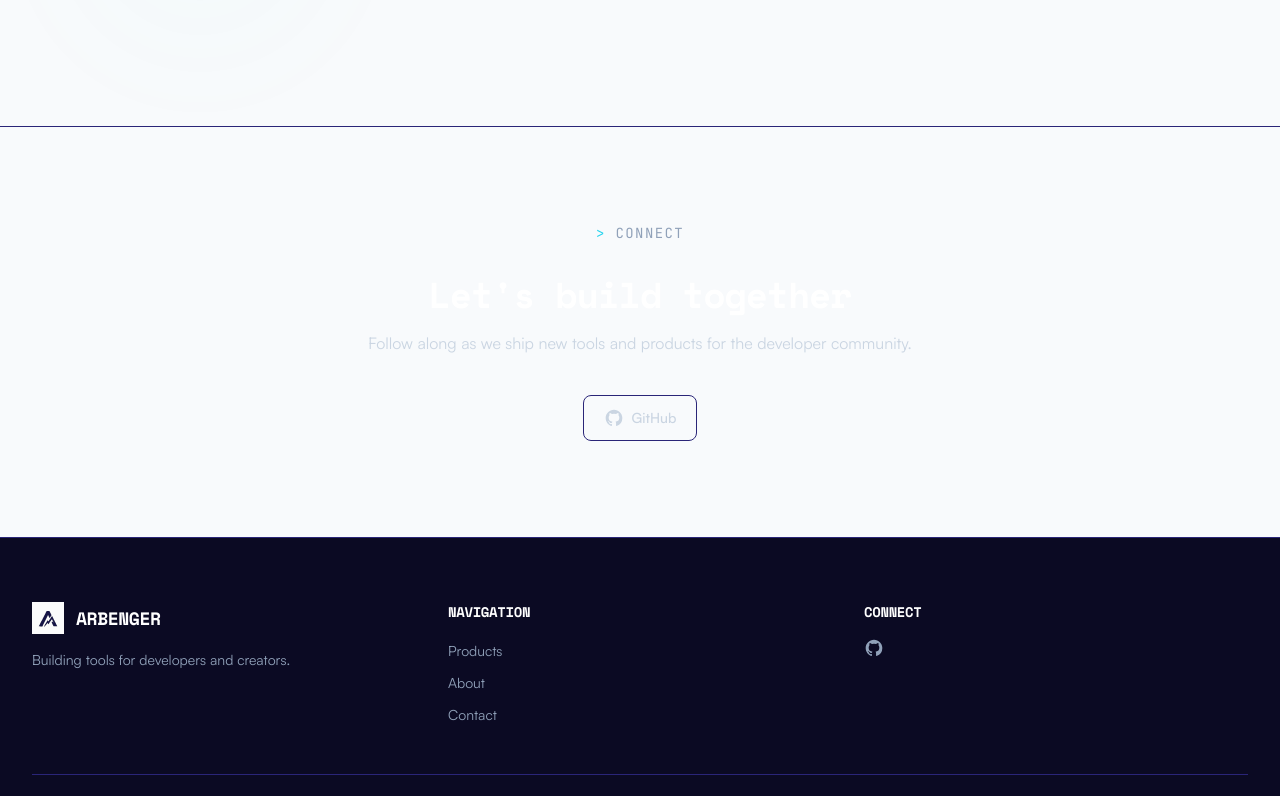
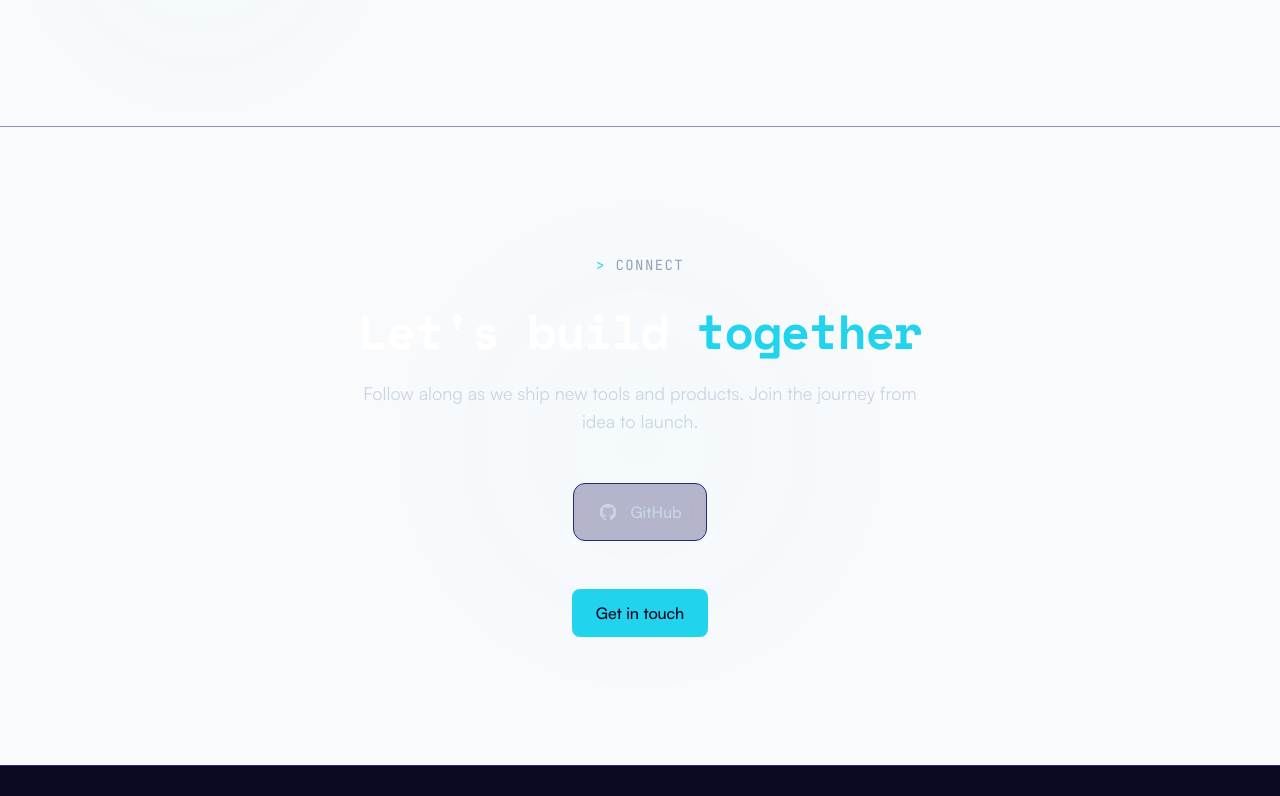
Before and after one commit to ArbenApura/arbenger, a SvelteKit app: page / in a window 1280 px wide. Shown: the part 2664-3460 px from the top of the page. Built offline with nearby package versions, Linux system fonts and the light colour scheme.

Commit message:
feat: add scroll-reveal animations to all pages

```diff
--- a/src/routes/+page.svelte
+++ b/src/routes/+page.svelte
@@ -1,6 +1,7 @@
 <script lang="ts">
 	// IMPORTED MODULES
 	import { socialLinks } from '$lib/data/navigation';
+	import { reveal } from '$lib/actions/reveal';
 
 	// IMPORTED COMPONENTS
 	import MetaTags from '$lib/components/seo/MetaTags.svelte';
@@ -9,10 +10,10 @@
 	import ProductCategories from '$lib/components/home/ProductCategories.svelte';
 	import AboutTeaser from '$lib/components/home/AboutTeaser.svelte';
 	import SectionLabel from '$lib/components/ui/SectionLabel.svelte';
+	import Button from '$lib/components/ui/Button.svelte';
 
 	// -- CONSTANTS -- //
 
-	// BRAND ICONS NOT AVAILABLE IN LUCIDE V1+; INLINE SVG PATHS USED INSTEAD
 	const SOCIAL_ICONS: Record<string, string> = {
 		github: 'M12 2C6.477 2 2 6.484 2 12.017c0 4.425 2.865 8.18 6.839 9.504.5.092.682-.217.682-.483 0-.237-.008-.868-.013-1.703-2.782.605-3.369-1.343-3.369-1.343-.454-1.158-1.11-1.466-1.11-1.466-.908-.62.069-.608.069-.608 1.003.07 1.531 1.032 1.531 1.032.892 1.53 2.341 1.088 2.91.832.092-.647.35-1.088.636-1.338-2.22-.253-4.555-1.113-4.555-4.951 0-1.093.39-1.988 1.029-2.688-.103-.253-.446-1.272.098-2.65 0 0 .84-.27 2.75 1.026A9.564 9.564 0 0 1 12 6.844a9.59 9.59 0 0 1 2.504.337c1.909-1.296 2.747-1.027 2.747-1.027.546 1.379.202 2.398.1 2.651.64.7 1.028 1.595 1.028 2.688 0 3.848-2.339 4.695-4.566 4.943.359.309.678.92.678 1.855 0 1.338-.012 2.419-.012 2.747 0 .268.18.58.688.482A10.02 10.02 0 0 0 22 12.017C22 6.484 17.522 2 12 2z',
 		twitter:
@@ -43,37 +44,66 @@
 	}}
 />
 
+<!-- HERO -->
 <Hero />
+
+<!-- PRODUCT CATEGORIES -->
 <ProductCategories />
+
+<!-- ABOUT TEASER -->
 <AboutTeaser />
 
 <!-- CONNECT SECTION -->
-<section class="relative border-t border-[#2A2578] py-24">
+<section class="relative overflow-hidden border-t border-[#2A2578]/50 py-32">
+	<!-- BACKGROUND ACCENT -->
+	<div
+		class="pointer-events-none absolute top-1/2 left-1/2 h-150 w-150 -translate-x-1/2 -translate-y-1/2 rounded-full opacity-10 blur-3xl"
+		style="background: radial-gradient(circle, rgba(34, 211, 238, 0.2) 0%, transparent 70%);"
+		aria-hidden="true"
+	></div>
+
 	<div class="mx-auto max-w-7xl px-4 text-center sm:px-6 lg:px-8">
+		<div use:reveal>
 			<SectionLabel label="CONNECT" class="justify-center" />
 
-		<h2 class="font-display text-3xl font-bold tracking-tight text-white md:text-4xl">Let's build together</h2>
+			<h2 class="font-display text-3xl font-bold tracking-tight text-white md:text-5xl">
+				Let's build
+				<span class="text-[#22D3EE]">together</span>
+			</h2>
 
-		<p class="mx-auto mt-4 max-w-xl text-slate-300">
-			Follow along as we ship new tools and products for the developer community.
+			<p class="mx-auto mt-6 max-w-xl text-lg text-slate-300">
+				Follow along as we ship new tools and products. Join the journey from idea to launch.
 			</p>
+		</div>
 
-		<!-- SOCIAL LINKS -->
-		<div class="mt-10 flex items-center justify-center gap-6">
-			{#each socialLinks as social}
+		<!-- SOCIAL LINKS GRID -->
+		<div class="mt-12 flex flex-wrap items-center justify-center gap-4">
+			{#each socialLinks as social, i}
+				<div use:reveal={{ delay: i * 100 }}>
 					<a
 						href={social.url}
 						target="_blank"
 						rel="noopener noreferrer"
-					class="flex items-center gap-2 rounded-lg border border-[#2A2578] px-5 py-3 text-slate-300 transition-all duration-300 hover:border-[#22D3EE]/50 hover:text-[#22D3EE]"
+						class="group flex items-center gap-3 rounded-xl border border-[#2A2578] bg-[#1E1A5E]/30 px-6 py-4 text-slate-300 backdrop-blur-sm transition-all duration-300 hover:-translate-y-0.5 hover:border-[#22D3EE]/30 hover:text-[#22D3EE] hover:shadow-[0_0_30px_rgba(34,211,238,0.08)]"
 						aria-label={social.platform}
 					>
-					<svg class="size-5" viewBox="0 0 24 24" fill="currentColor" xmlns="http://www.w3.org/2000/svg">
+						<svg
+							class="size-5 transition-transform duration-300 group-hover:scale-110"
+							viewBox="0 0 24 24"
+							fill="currentColor"
+							xmlns="http://www.w3.org/2000/svg"
+						>
 							<path d={SOCIAL_ICONS[social.icon]} />
 						</svg>
-					<span class="text-sm font-medium">{social.platform}</span>
+						<span class="font-medium">{social.platform}</span>
 					</a>
+				</div>
 			{/each}
+		</div>
+
+		<!-- CTA -->
+		<div use:reveal={{ delay: 400 }} class="mt-12">
+			<Button href="/contact" variant="primary">Get in touch</Button>
 		</div>
 	</div>
 </section>
--- a/src/routes/about/+page.svelte
+++ b/src/routes/about/+page.svelte
@@ -1,6 +1,7 @@
 <script lang="ts">
 	// IMPORTED MODULES
 	import { socialLinks } from '$lib/data/navigation';
+	import { reveal, revealSlide } from '$lib/actions/reveal';
 
 	// IMPORTED COMPONENTS
 	import MetaTags from '$lib/components/seo/MetaTags.svelte';
@@ -17,6 +18,24 @@
 		linkedin:
 			'M20.447 20.452h-3.554v-5.569c0-1.328-.027-3.037-1.852-3.037-1.853 0-2.136 1.445-2.136 2.939v5.667H9.351V9h3.414v1.561h.046c.477-.9 1.637-1.85 3.37-1.85 3.601 0 4.267 2.37 4.267 5.455v6.286zM5.337 7.433a2.062 2.062 0 0 1-2.063-2.065 2.064 2.064 0 1 1 2.063 2.065zm1.782 13.019H3.555V9h3.564v11.452zM22.225 0H1.771C.792 0 0 .774 0 1.729v20.542C0 23.227.792 24 1.771 24h20.451C23.2 24 24 23.227 24 22.271V1.729C24 .774 23.2 0 22.222 0h.003z',
 	};
+
+	const MISSION_CARDS = [
+		{
+			title: 'Developer First',
+			description:
+				'Every tool is designed with developers in mind. Clean APIs, thoughtful UX, and documentation that actually helps.',
+		},
+		{
+			title: 'Quality Over Quantity',
+			description:
+				'We ship fewer products, but each one is polished and purposeful. No bloat, no unnecessary complexity.',
+		},
+		{
+			title: 'Open & Transparent',
+			description:
+				'We believe in open source and transparent development. Building in public and sharing what we learn along the way.',
+		},
+	];
 </script>
 
 <MetaTags
@@ -27,7 +46,7 @@
 
 <!-- PAGE HERO -->
 <section class="relative pt-32 pb-16">
-	<div class="mx-auto max-w-7xl px-4 sm:px-6 lg:px-8">
+	<div use:reveal class="mx-auto max-w-7xl px-4 sm:px-6 lg:px-8">
 		<SectionLabel label="ABOUT" />
 
 		<h1 class="font-display text-4xl font-bold tracking-tight text-white md:text-5xl">About Arbenger</h1>
@@ -45,7 +64,7 @@
 
 		<div class="grid items-start gap-12 lg:grid-cols-2">
 			<!-- FOUNDER INFO -->
-			<div>
+			<div use:revealSlide={{ direction: 'left' }}>
 				<h2 class="font-display text-3xl font-bold tracking-tight text-white">Arben Apura</h2>
 				<p class="mt-2 font-mono text-sm text-[#22D3EE]">Founder & Developer</p>
 
@@ -62,7 +81,7 @@
 			</div>
 
 			<!-- DECORATIVE TERMINAL CARD -->
-			<div class="rounded-xl border border-[#2A2578] bg-[#1E1A5E] p-6">
+			<div use:revealSlide={{ direction: 'right' }} class="rounded-xl border border-[#2A2578] bg-[#1E1A5E] p-6">
 				<div class="flex items-center gap-2">
 					<div class="h-3 w-3 rounded-full bg-red-500/50"></div>
 					<div class="h-3 w-3 rounded-full bg-yellow-500/50"></div>
@@ -90,44 +109,28 @@
 <!-- MISSION SECTION -->
 <section class="relative border-t border-[#2A2578] py-16">
 	<div class="mx-auto max-w-7xl px-4 sm:px-6 lg:px-8">
-		<SectionLabel label="MISSION" />
+		<div use:reveal>
+			<SectionLabel label="MISSION" />
 
-		<h2 class="font-display text-3xl font-bold tracking-tight text-white">Why we build</h2>
+			<h2 class="font-display text-3xl font-bold tracking-tight text-white">Why we build</h2>
+		</div>
 
 		<div class="mt-8 grid gap-8 md:grid-cols-3">
-			<!-- MISSION CARD 1 -->
-			<div class="rounded-xl border border-[#2A2578] bg-[#1E1A5E] p-6">
-				<h3 class="font-display text-lg font-bold tracking-tight text-white">Developer First</h3>
-				<p class="mt-3 text-sm text-slate-300">
-					Every tool is designed with developers in mind. Clean APIs, thoughtful UX, and documentation that
-					actually helps.
-				</p>
-			</div>
-
-			<!-- MISSION CARD 2 -->
-			<div class="rounded-xl border border-[#2A2578] bg-[#1E1A5E] p-6">
-				<h3 class="font-display text-lg font-bold tracking-tight text-white">Quality Over Quantity</h3>
-				<p class="mt-3 text-sm text-slate-300">
-					We ship fewer products, but each one is polished and purposeful. No bloat, no unnecessary
-					complexity.
-				</p>
-			</div>
-
-			<!-- MISSION CARD 3 -->
-			<div class="rounded-xl border border-[#2A2578] bg-[#1E1A5E] p-6">
-				<h3 class="font-display text-lg font-bold tracking-tight text-white">Open & Transparent</h3>
-				<p class="mt-3 text-sm text-slate-300">
-					We believe in open source and transparent development. Building in public and sharing what we learn
-					along the way.
-				</p>
-			</div>
+			{#each MISSION_CARDS as card, i}
+				<div use:reveal={{ delay: i * 100 }} class="rounded-xl border border-[#2A2578] bg-[#1E1A5E] p-6">
+					<h3 class="font-display text-lg font-bold tracking-tight text-white">{card.title}</h3>
+					<p class="mt-3 text-sm text-slate-300">
+						{card.description}
+					</p>
+				</div>
+			{/each}
 		</div>
 	</div>
 </section>
 
 <!-- SOCIAL LINKS SECTION -->
 <section class="relative border-t border-[#2A2578] py-16">
-	<div class="mx-auto max-w-7xl px-4 sm:px-6 lg:px-8">
+	<div use:reveal class="mx-auto max-w-7xl px-4 sm:px-6 lg:px-8">
 		<SectionLabel label="CONNECT" />
 
 		<h2 class="font-display text-3xl font-bold tracking-tight text-white">Find us online</h2>
--- a/src/routes/contact/+page.svelte
+++ b/src/routes/contact/+page.svelte
@@ -4,6 +4,7 @@
 
 	// IMPORTED MODULES
 	import { socialLinks } from '$lib/data/navigation';
+	import { reveal } from '$lib/actions/reveal';
 
 	// IMPORTED COMPONENTS
 	import MetaTags from '$lib/components/seo/MetaTags.svelte';
@@ -25,7 +26,7 @@
 
 <!-- PAGE HERO -->
 <section class="relative pt-32 pb-16">
-	<div class="mx-auto max-w-7xl px-4 sm:px-6 lg:px-8">
+	<div use:reveal class="mx-auto max-w-7xl px-4 sm:px-6 lg:px-8">
 		<SectionLabel label="CONTACT" />
 
 		<h1 class="font-display text-4xl font-bold tracking-tight text-white md:text-5xl">Get in touch</h1>
@@ -41,7 +42,7 @@
 	<div class="mx-auto max-w-7xl px-4 sm:px-6 lg:px-8">
 		<div class="grid gap-8 md:grid-cols-2">
 			<!-- EMAIL -->
-			<div class="rounded-xl border border-[#2A2578] bg-[#1E1A5E] p-8">
+			<div use:reveal={{ delay: 100 }} class="rounded-xl border border-[#2A2578] bg-[#1E1A5E] p-8">
 				<SectionLabel label="EMAIL" />
 
 				<div class="flex items-center gap-4">
@@ -64,7 +65,7 @@
 			</div>
 
 			<!-- SOCIAL LINKS -->
-			<div class="rounded-xl border border-[#2A2578] bg-[#1E1A5E] p-8">
+			<div use:reveal={{ delay: 200 }} class="rounded-xl border border-[#2A2578] bg-[#1E1A5E] p-8">
 				<SectionLabel label="SOCIAL" />
 
 				<h2 class="font-display text-lg font-bold tracking-tight text-white">Social Media</h2>
--- a/src/routes/products/+page.svelte
+++ b/src/routes/products/+page.svelte
@@ -8,6 +8,7 @@
 	// IMPORTED MODULES
 	import { cn } from '$lib/utils/cn';
 	import { categories } from '$lib/data/products';
+	import { reveal } from '$lib/actions/reveal';
 
 	// IMPORTED COMPONENTS
 	import MetaTags from '$lib/components/seo/MetaTags.svelte';
@@ -54,7 +55,7 @@
 
 <!-- PAGE HERO -->
 <section class="relative pt-32 pb-16">
-	<div class="mx-auto max-w-7xl px-4 sm:px-6 lg:px-8">
+	<div use:reveal class="mx-auto max-w-7xl px-4 sm:px-6 lg:px-8">
 		<SectionLabel label="PRODUCTS" />
 
 		<h1 class="font-display text-4xl font-bold tracking-tight text-white md:text-5xl">Our Products</h1>
@@ -67,7 +68,7 @@
 
 <!-- FILTER TABS -->
 <section class="relative pb-8">
-	<div class="mx-auto max-w-7xl px-4 sm:px-6 lg:px-8">
+	<div use:reveal={{ delay: 100 }} class="mx-auto max-w-7xl px-4 sm:px-6 lg:px-8">
 		<div class="flex flex-wrap gap-2">
 			{#each FILTERS as filter}
 				<button
@@ -90,7 +91,8 @@
 <section class="relative pb-24">
 	<div class="mx-auto max-w-7xl px-4 sm:px-6 lg:px-8">
 		<div class="grid gap-6 sm:grid-cols-2 lg:grid-cols-3">
-			{#each filteredCategories as category (category.id)}
+			{#each filteredCategories as category, i (category.id)}
+				<div use:reveal={{ delay: i * 80 }}>
 					<Card>
 						<!-- CATEGORY ICON -->
 						<div class="mb-4 flex h-12 w-12 items-center justify-center rounded-lg bg-[#22D3EE]/10">
@@ -137,6 +139,7 @@
 							</span>
 						</div>
 					</Card>
+				</div>
 			{/each}
 		</div>
 
```
Lines whose indentation alone changed are shown as unchanged.
